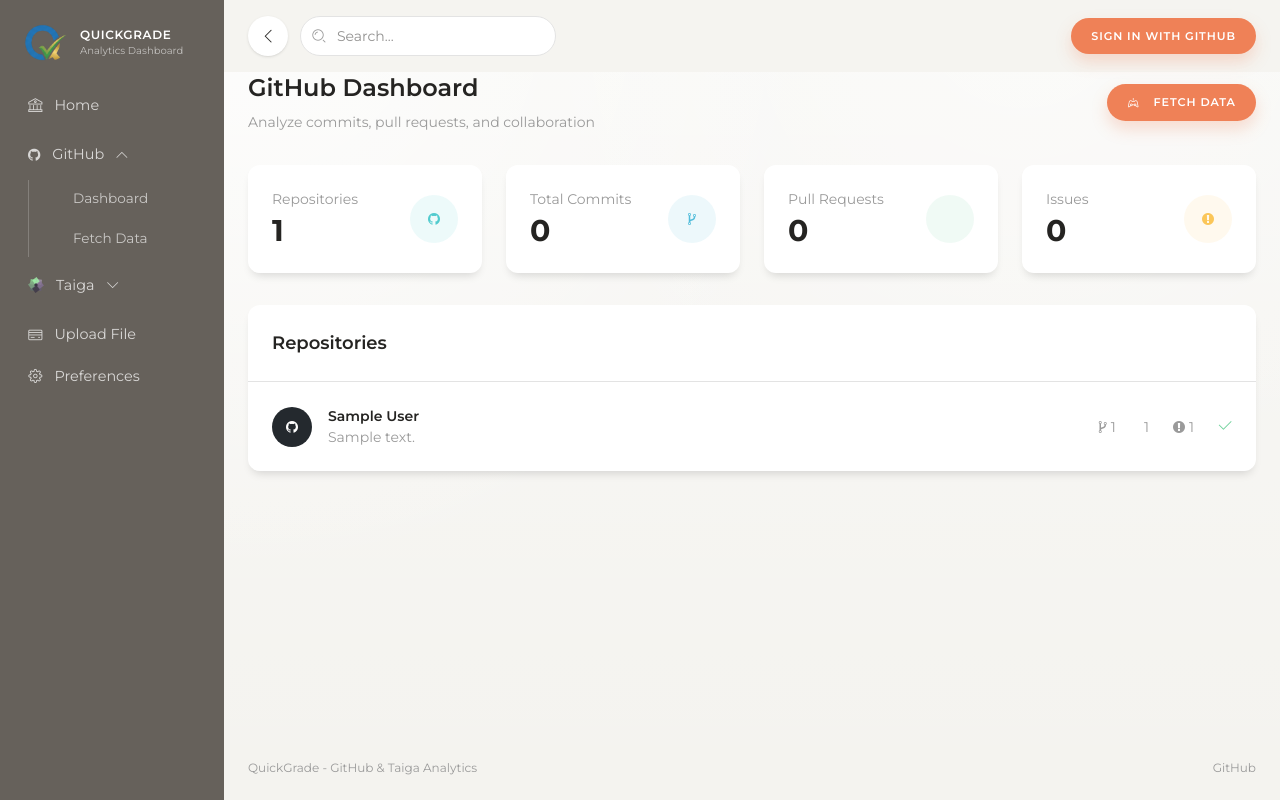
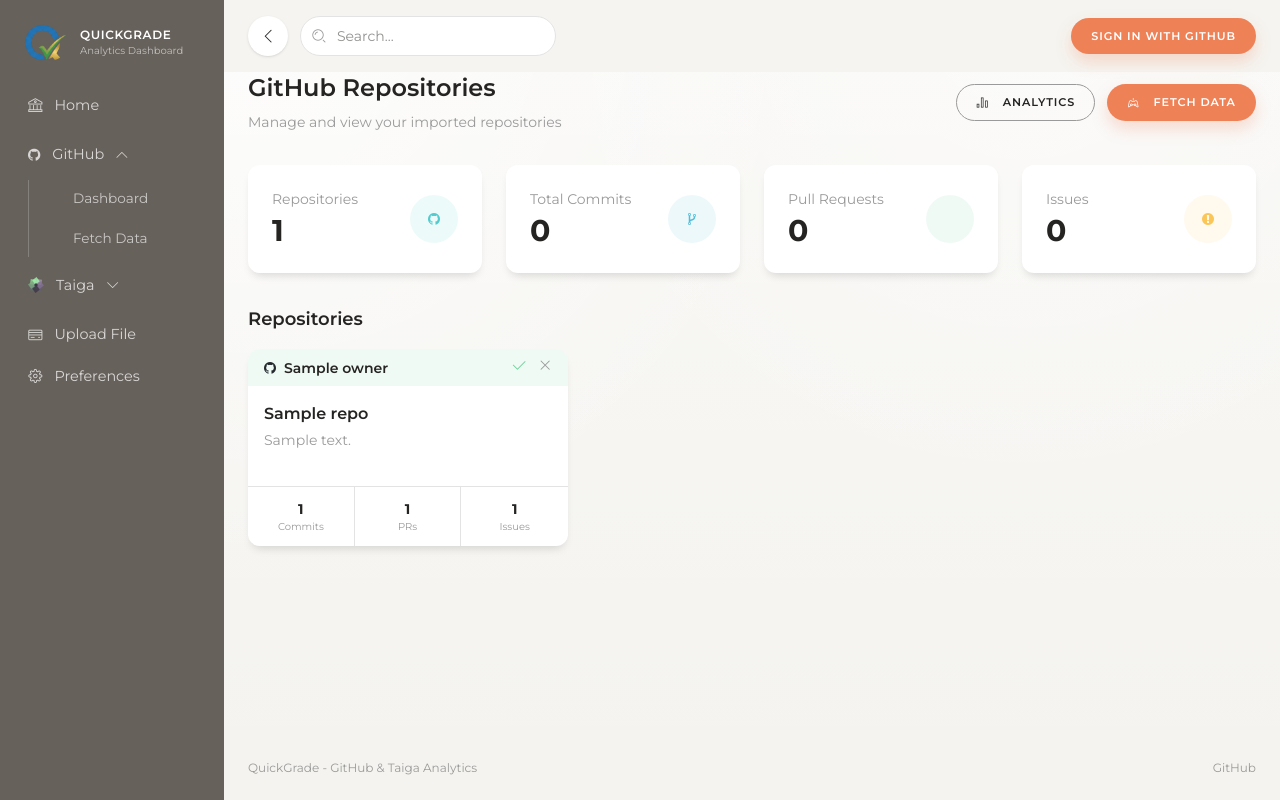
Before and after one commit to bmeddeb/QuickGrade, a Django app: template templates/github/dashboard.html in a window 1280 px wide. Run offline with Django 5.2, Linux system fonts and the light colour scheme; the template is opened without the code that fills it: most values are stand-ins (such as "Sample title", 1, 10 or a date in 2020); style sheets or scripts are compiled from the project's sources.

Commit message:
feat: Redesign GitHub dashboard with card layout and add delete functionality
- Convert repository list from table to responsive card grid (2-3 columns)
- Add color-coded status headers (green=success, red=failed, blue=fetching, yellow=pending)
- Add spinning icon animation for fetching state
- Add delete button with confirmation modal to each repository card
- Add repository_delete view with CASCADE delete of related data
- Ensure uniform card heights with flexbox layout

Co-Authored-By: Claude Opus 4.5 <noreply@anthropic.com>

```diff
--- a/templates/github/dashboard.html
+++ b/templates/github/dashboard.html
@@ -8,13 +8,19 @@
 {% block content %}
 <div class="mb-8 flex items-center justify-between">
   <div>
-    <h1 class="text-2xl font-semibold">GitHub Dashboard</h1>
-    <p class="mt-2 text-[var(--paper-muted)]">Analyze commits, pull requests, and collaboration</p>
+    <h1 class="text-2xl font-semibold">GitHub Repositories</h1>
+    <p class="mt-2 text-[var(--paper-muted)]">Manage and view your imported repositories</p>
   </div>
+  <div class="flex gap-3">
+    <a href="{% url 'github:analytics' %}" class="paper-btn paper-btn-outline">
+      <i class="nc-icon nc-chart-bar-32 mr-2"></i>
+      Analytics
+    </a>
     <a href="{% url 'github:fetch' %}" class="paper-btn paper-btn-primary">
       <i class="nc-icon nc-cloud-download-93 mr-2"></i>
       Fetch Data
     </a>
+  </div>
 </div>
 
 {% if repositories %}
@@ -69,46 +75,78 @@
   </div>
 </div>
 
-<!-- Repository List -->
-<div class="paper-card">
-  <div class="p-6 border-b border-[var(--paper-border)]">
+<!-- Repository Cards -->
+<div class="mb-4">
   <h2 class="text-lg font-semibold">Repositories</h2>
 </div>
-  <div class="divide-y divide-[var(--paper-border)]">
+<div class="grid gap-6 md:grid-cols-2 lg:grid-cols-3">
   {% for repo in repositories %}
-    <div class="p-6 hover:bg-[var(--paper-bg)] transition-colors">
-      <div class="flex items-center justify-between">
-        <div class="flex items-center gap-4">
-          <div class="flex h-10 w-10 items-center justify-center rounded-full bg-[#24292e] text-white">
-            <i class="fa fa-github"></i>
+  <div class="paper-card overflow-hidden flex flex-col h-full" x-data="{ showDeleteModal: false }">
+    <div class="{% if repo.fetch_status == 'success' %}bg-[var(--paper-success)]/10{% elif repo.fetch_status == 'failed' %}bg-[var(--paper-danger)]/10{% elif repo.fetch_status == 'fetching' %}bg-[var(--paper-info)]/10{% else %}bg-[var(--paper-warning)]/10{% endif %} px-4 py-2 flex items-center justify-between">
+      <div class="flex items-center gap-2">
+        <i class="fa fa-github text-xl text-[#24292e]"></i>
+        <span class="text-sm font-semibold">{{ repo.owner }}</span>
       </div>
-          <div>
-            <a href="{% url 'github:repository_detail' repo.id %}" class="font-semibold hover:text-[var(--paper-primary)]">
-              {{ repo.full_name }}
-            </a>
-            <p class="text-sm text-[var(--paper-muted)]">
-              {% if repo.description %}{{ repo.description|truncatechars:60 }}{% else %}No description{% endif %}
-            </p>
-          </div>
-        </div>
-        <div class="flex items-center gap-6 text-sm text-[var(--paper-muted)]">
-          <span title="Commits"><i class="fa fa-code-fork mr-1"></i>{{ repo.commits.count }}</span>
-          <span title="Pull Requests"><i class="fa fa-code-pull-request mr-1"></i>{{ repo.pull_requests.count }}</span>
-          <span title="Issues"><i class="fa fa-exclamation-circle mr-1"></i>{{ repo.issues.count }}</span>
-          <span class="{% if repo.fetch_status == 'success' %}text-[var(--paper-success)]{% elif repo.fetch_status == 'failed' %}text-[var(--paper-danger)]{% else %}text-[var(--paper-warning)]{% endif %}">
+      <div class="flex items-center gap-3">
+        <span class="{% if repo.fetch_status == 'success' %}text-[var(--paper-success)]{% elif repo.fetch_status == 'failed' %}text-[var(--paper-danger)]{% elif repo.fetch_status == 'fetching' %}text-[var(--paper-info)]{% else %}text-[var(--paper-warning)]{% endif %}" title="{% if repo.fetch_status == 'success' %}Synced{% elif repo.fetch_status == 'failed' %}Sync failed{% elif repo.fetch_status == 'fetching' %}Syncing...{% else %}Pending{% endif %}">
           {% if repo.fetch_status == 'success' %}
           <i class="nc-icon nc-check-2"></i>
           {% elif repo.fetch_status == 'failed' %}
           <i class="nc-icon nc-simple-remove"></i>
+          {% elif repo.fetch_status == 'fetching' %}
+          <i class="nc-icon nc-refresh-69 animate-spin"></i>
           {% else %}
           <i class="nc-icon nc-time-alarm"></i>
           {% endif %}
         </span>
+        <button @click="showDeleteModal = true" class="text-[var(--paper-muted)] hover:text-[var(--paper-danger)] transition-colors" title="Delete repository">
+          <i class="nc-icon nc-simple-remove"></i>
+        </button>
+      </div>
+    </div>
+    <div class="paper-card-body flex-1">
+      <a href="{% url 'github:repository_detail' repo.id %}" class="font-semibold hover:text-[var(--paper-primary)] text-base">
+        {{ repo.name }}
+      </a>
+      <p class="text-sm text-[var(--paper-muted)] mt-1 line-clamp-2 h-10">
+        {% if repo.description %}{{ repo.description|truncatechars:80 }}{% else %}No description{% endif %}
+      </p>
+    </div>
+    <div class="border-t border-[var(--paper-border)] grid grid-cols-3 divide-x divide-[var(--paper-border)] mt-auto">
+      <div class="py-3 text-center">
+        <p class="font-bold text-sm">{{ repo.commits.count }}</p>
+        <p class="text-[10px] text-[var(--paper-muted)]">Commits</p>
+      </div>
+      <div class="py-3 text-center">
+        <p class="font-bold text-sm">{{ repo.pull_requests.count }}</p>
+        <p class="text-[10px] text-[var(--paper-muted)]">PRs</p>
+      </div>
+      <div class="py-3 text-center">
+        <p class="font-bold text-sm">{{ repo.issues.count }}</p>
+        <p class="text-[10px] text-[var(--paper-muted)]">Issues</p>
+      </div>
+    </div>
+    <!-- Delete Confirmation Modal -->
+    <div x-show="showDeleteModal" x-transition.opacity class="fixed inset-0 z-50 flex items-center justify-center bg-black/50" @click.self="showDeleteModal = false" x-cloak>
+      <div class="paper-card w-full max-w-md mx-4" @click.stop>
+        <div class="paper-card-header">
+          <h3 class="paper-card-title text-[var(--paper-danger)]">Delete Repository</h3>
+        </div>
+        <div class="paper-card-body">
+          <p class="text-sm text-[var(--paper-muted)]">Are you sure you want to delete <strong class="text-[var(--paper-text)]">{{ repo.full_name }}</strong>?</p>
+          <p class="text-sm text-[var(--paper-muted)] mt-2">This will permanently remove the repository and all associated data (commits, pull requests, issues, etc.).</p>
+        </div>
+        <div class="paper-card-footer flex justify-end gap-2">
+          <button @click="showDeleteModal = false" class="paper-btn paper-btn-sm">Cancel</button>
+          <form method="post" action="{% url 'github:repository_delete' repo.id %}" class="inline">
+            {% csrf_token %}
+            <button type="submit" class="paper-btn paper-btn-sm paper-btn-danger">Delete</button>
+          </form>
+        </div>
       </div>
     </div>
   </div>
   {% endfor %}
-  </div>
 </div>
 
 {% else %}
```
Also changed, not shown: github_app/urls.py (+16 -1 lines), github_app/views.py (+35 -0 lines). Lines whose indentation alone changed are shown as unchanged.
